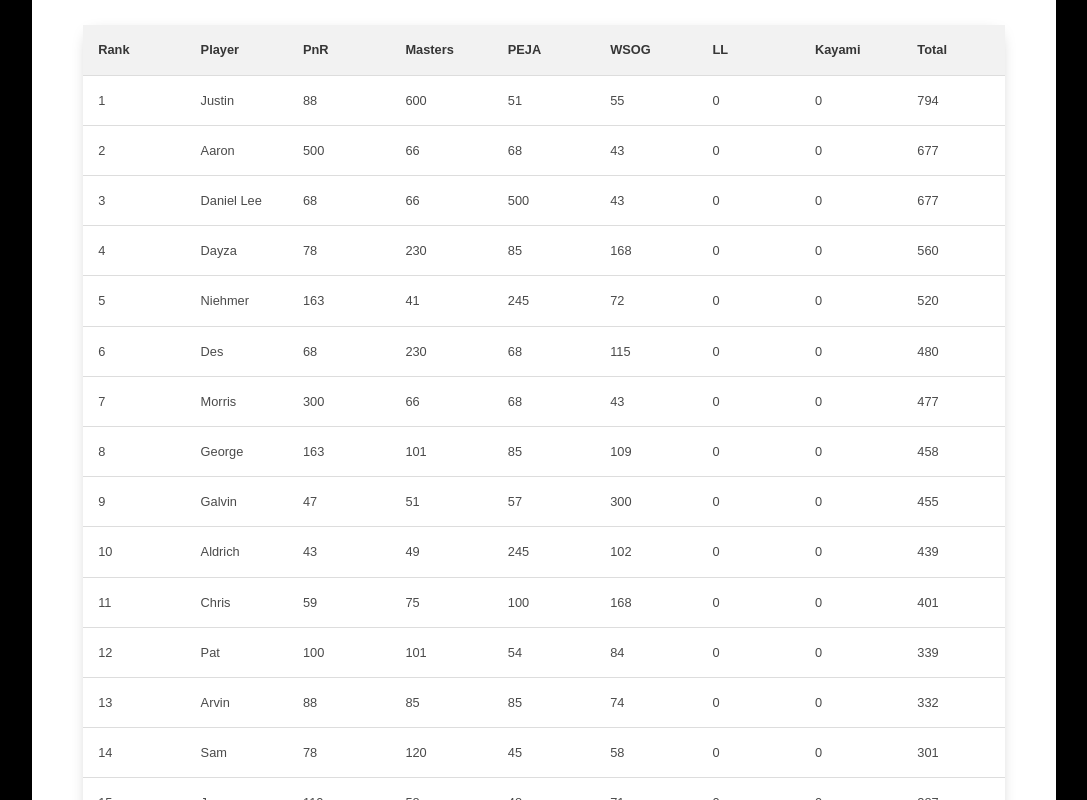
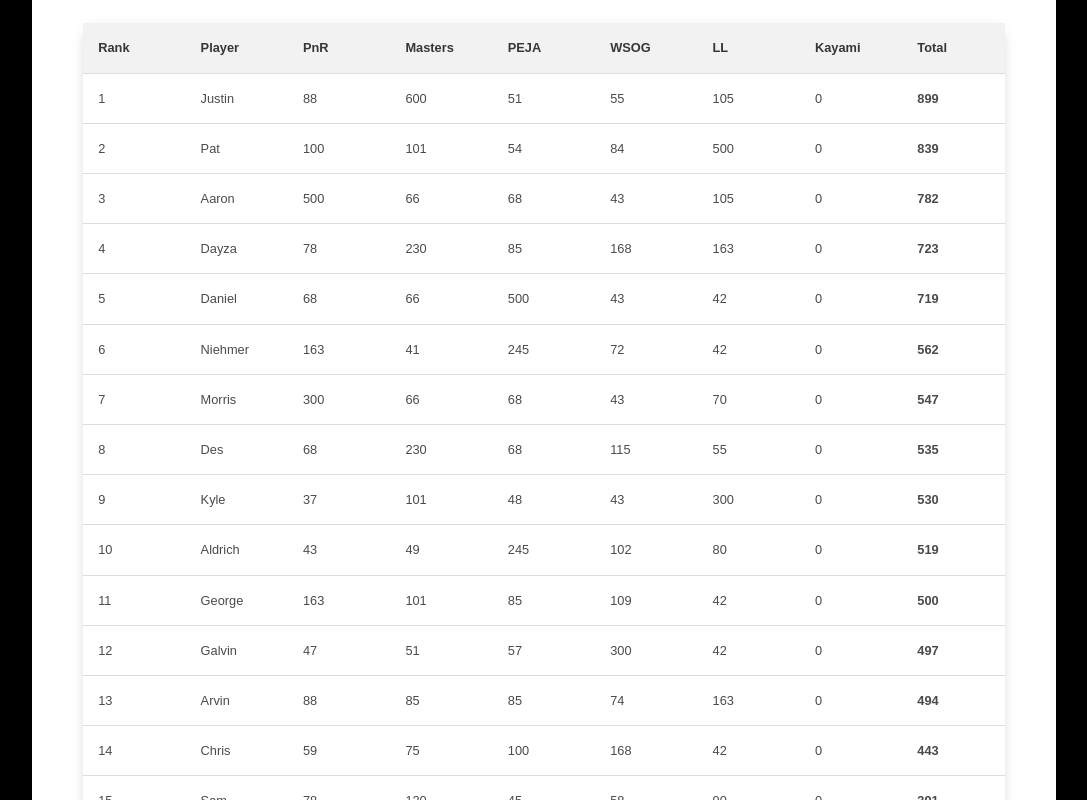
Before and after one commit to RoeenAngelo/vue-bga, a Vue app: page / in a window 1280 px wide. Shown: the part 760-1560 px from the top of the page, without its empty margins (96-1183 px from the left). Built offline with nearby package versions, Linux system fonts and the light colour scheme; no server answers.

Commit message:
Update scores

```diff
--- a/src/App.vue
+++ b/src/App.vue
@@ -10,7 +10,6 @@ import Footer from './components/Footer.vue';
 <template>
     <div id="wrapper">
       <Header class="header"/>
-      <!-- <MobileNavbar /> -->
       <Navbar />
       <RouterView />
       <Footer />
--- a/src/assets/main.css
+++ b/src/assets/main.css
@@ -2,6 +2,7 @@
 
 body {
     background-color: black;
+    margin: 0 auto;
 }
 
 * {
--- a/src/components/Header.vue
+++ b/src/components/Header.vue
@@ -9,7 +9,6 @@ import SignIn from './SignIn.vue';
 	<header id="header-container">
 		<SignIn />
 		<img src="@/assets/images/BGA-logo.jpg" alt="" />
-		<!-- <span class="logo"><img src="@/assets/BGA-logo.jpg" alt="" /></span>    -->
 	</header>
 </template>
 
--- a/src/components/Leaderboard.vue
+++ b/src/components/Leaderboard.vue
@@ -1,31 +1,31 @@
 
 <script setup>
     const leaderboard =  [
-          { id: 1, name: 'Justin', score1: 87.5, score2: 600, score3: 51, score4: 55, score5:0, score6: 0, get total() { return this.score1 + this.score2 + this.score3 + this.score4 + this.score5 + this.score6} },
-          { id: 2, name: 'Aaron', score1: 500, score2: 66, score3: 67.5, score4: 43.056, score5:0, score6: 0, get total() { return this.score1 + this.score2 + this.score3 + this.score4 + this.score5 + this.score6} },
-          { id: 3, name: 'Daniel Lee', score1: 67.5, score2: 66, score3: 500, score4: 43.056, score5:0, score6: 0, get total() { return this.score1 + this.score2 + this.score3 + this.score4 + this.score5 + this.score6} },
-          { id: 4, name: 'Morris', score1: 300, score2: 66, score3: 67.5, score4: 43.056, score5:0, score6: 0, get total() { return this.score1 + this.score2 + this.score3 + this.score4 + this.score5 + this.score6} },
-          { id: 5, name: 'Niehmer', score1: 162.5, score2: 41.078, score3: 245, score4: 71.667, score5:0, score6: 0,get total() { return this.score1 + this.score2 + this.score3 + this.score4 + this.score5 + this.score6} },
-          { id: 6, name: 'Dayza', score1: 77.5, score2: 230	, score3: 85, score4: 167.5, score5:0, score6: 0,get total() { return this.score1 + this.score2 + this.score3 + this.score4 + this.score5 + this.score6} },
-          { id: 7, name: 'Des', score1: 67.5, score2: 230, score3: 67.5, score4: 115, score5:0, score6: 0, get total() { return this.score1 + this.score2 + this.score3 + this.score4 + this.score5 + this.score6} },
-          { id: 8, name: 'George', score1: 162.5, score2: 101.333, score3: 85, score4: 109.167, score5:0, score6: 0, get total() { return this.score1 + this.score2 + this.score3 + this.score4 + this.score5 + this.score6} },
-          { id: 9, name: 'Aldrich', score1: 43, score2: 48.733, score3: 245, score4: 101.945, score5:0, score6: 0, get total() { return this.score1 + this.score2 + this.score3 + this.score4 + this.score5 + this.score6} },
-          { id: 10, name: 'Arvin', score1: 87.5, score2: 85, score3: 85, score4: 74.167, score5:0, score6: 0, get total() { return this.score1 + this.score2 + this.score3 + this.score4 + this.score5 + this.score6} },
-          { id: 11, name: 'Pat', score1: 100, score2: 101.333, score3: 54, score4: 83.611, score5:0, score6: 0, get total() { return this.score1 + this.score2 + this.score3 + this.score4 + this.score5 + this.score6} },
-          { id: 12, name: 'Sam', score1: 77.5, score2: 120, score3: 45, score4: 58, score5:0, score6: 0, get total() { return this.score1 + this.score2 + this.score3 + this.score4 + this.score5 + this.score6} },
-          { id: 13, name: 'Chris', score1: 58.5, score2: 74.5, score3: 100, score4: 167.5, score5:0, score6: 0, get total() { return this.score1 + this.score2 + this.score3 + this.score4 + this.score5 + this.score6} },
-          { id: 14, name: 'Ed', score1: 51, score2: 58, score3: 122.5, score4: 43.056, score5:0, score6: 0, get total() { return this.score1 + this.score2 + this.score3 + this.score4 + this.score5 + this.score6} },
-          { id: 15, name: 'Alan', score1: 49, score2: 54, score3: 122.5, score4: 43.056, score5:0, score6: 0, get total() { return this.score1 + this.score2 + this.score3 + this.score4 + this.score5 + this.score6} },
-          { id: 16, name: 'Joe', score1: 110, score2: 58, score3: 48, score4: 70.833, score5:0, score6: 0, get total() { return this.score1 + this.score2 + this.score3 + this.score4 + this.score5 + this.score6} },
-          { id: 17, name: 'Tim', score1: 37.167, score2: 85, score3: 67.5, score4: 91.111, score5:0, score6: 0, get total() { return this.score1 + this.score2 + this.score3 + this.score4 + this.score5 + this.score6} },
-          { id: 18, name: 'Kyle', score1: 37.167, score2: 101.333, score3: 48, score4: 43.056, score5:0, score6: 0, get total() { return this.score1 + this.score2 + this.score3 + this.score4 + this.score5 + this.score6} },
-          { id: 19, name: 'Jordan', score1: 58.5, score2: 61, score3: 43, score4: 43.056, score5:0, score6: 0,get total() { return this.score1 + this.score2 + this.score3 + this.score4 + this.score5 + this.score6}  },
-          { id: 20, name: 'Ezra', score1: 37.167, score2: 54, score3: 67.5, score4: 115, score5:0, score6: 0, get total() { return this.score1 + this.score2 + this.score3 + this.score4 + this.score5 + this.score6} },
-          { id: 21, name: 'Galvin', score1: 47, score2: 51, score3: 57, score4: 300, score5:0, score6: 0,get total() { return this.score1 + this.score2 + this.score3 + this.score4 + this.score5 + this.score6} },
-          { id: 22, name: 'James', score1: 45, score2: 74.5, score3: 35.5, score4: 59, score5:0, score6: 0, get total() { return this.score1 + this.score2 + this.score3 + this.score4 + this.score5 + this.score6} },
-          { id: 23, name: 'Jason', score1: 54, score2: 46.467, score3: 39, score4: 43.056, score5:0, score6: 0, get total() { return this.score1 + this.score2 + this.score3 + this.score4 + this.score5 + this.score6} },
-          { id: 24, name: 'Ronald', score1: 41, score2: 41.078, score3: 37, score4:43.056, score5:0, score6: 0, get total() { return this.score1 + this.score2 + this.score3 + this.score4 + this.score5 + this.score6} },
-          { id: 25, name: 'Ro', score1: 54, score2: 44.2, score3: 54, score4: 53, score5:0, score6: 0, get total() { return this.score1 + this.score2 + this.score3 + this.score4 + this.score5 + this.score6} },
+          { id: 1, name: 'Justin', score1: 87.5, score2: 600, score3: 51, score4: 55, score5: 105, score6: 0, get total() { return this.score1 + this.score2 + this.score3 + this.score4 + this.score5 + this.score6} },
+          { id: 2, name: 'Aaron', score1: 500, score2: 66, score3: 67.5, score4: 43.056, score5: 105, score6: 0, get total() { return this.score1 + this.score2 + this.score3 + this.score4 + this.score5 + this.score6} },
+          { id: 3, name: 'Daniel', score1: 67.5, score2: 66, score3: 500, score4: 43.056, score5: 42.063, score6: 0, get total() { return this.score1 + this.score2 + this.score3 + this.score4 + this.score5 + this.score6} },
+          { id: 4, name: 'Morris', score1: 300, score2: 66, score3: 67.5, score4: 43.056, score5: 70, score6: 0, get total() { return this.score1 + this.score2 + this.score3 + this.score4 + this.score5 + this.score6} },
+          { id: 5, name: 'Niehmer', score1: 162.5, score2: 41.078, score3: 245, score4: 71.667, score5: 42.063, score6: 0,get total() { return this.score1 + this.score2 + this.score3 + this.score4 + this.score5 + this.score6} },
+          { id: 6, name: 'Dayza', score1: 77.5, score2: 230	, score3: 85, score4: 167.5, score5: 162.5, score6: 0,get total() { return this.score1 + this.score2 + this.score3 + this.score4 + this.score5 + this.score6} },
+          { id: 7, name: 'Des', score1: 67.5, score2: 230, score3: 67.5, score4: 115, score5: 55, score6: 0, get total() { return this.score1 + this.score2 + this.score3 + this.score4 + this.score5 + this.score6} },
+          { id: 8, name: 'George', score1: 162.5, score2: 101.333, score3: 85, score4: 109.167, score5: 42.063, score6: 0, get total() { return this.score1 + this.score2 + this.score3 + this.score4 + this.score5 + this.score6} },
+          { id: 9, name: 'Aldrich', score1: 43, score2: 48.733, score3: 245, score4: 101.945, score5: 80, score6: 0, get total() { return this.score1 + this.score2 + this.score3 + this.score4 + this.score5 + this.score6} },
+          { id: 10, name: 'Arvin', score1: 87.5, score2: 85, score3: 85, score4: 74.167, score5: 162.5, score6: 0, get total() { return this.score1 + this.score2 + this.score3 + this.score4 + this.score5 + this.score6} },
+          { id: 11, name: 'Pat', score1: 100, score2: 101.333, score3: 54, score4: 83.611, score5: 500, score6: 0, get total() { return this.score1 + this.score2 + this.score3 + this.score4 + this.score5 + this.score6} },
+          { id: 12, name: 'Sam', score1: 77.5, score2: 120, score3: 45, score4: 58, score5: 90, score6: 0, get total() { return this.score1 + this.score2 + this.score3 + this.score4 + this.score5 + this.score6} },
+          { id: 13, name: 'Chris', score1: 58.5, score2: 74.5, score3: 100, score4: 167.5, score5: 42.063, score6: 0, get total() { return this.score1 + this.score2 + this.score3 + this.score4 + this.score5 + this.score6} },
+          { id: 14, name: 'Ed', score1: 51, score2: 58, score3: 122.5, score4: 43.056, score5: 75, score6: 0, get total() { return this.score1 + this.score2 + this.score3 + this.score4 + this.score5 + this.score6} },
+          { id: 15, name: 'Alan', score1: 49, score2: 54, score3: 122.5, score4: 43.056, score5: 42.063, score6: 0, get total() { return this.score1 + this.score2 + this.score3 + this.score4 + this.score5 + this.score6} },
+          { id: 16, name: 'Joe', score1: 110, score2: 58, score3: 48, score4: 70.833, score5: 85, score6: 0, get total() { return this.score1 + this.score2 + this.score3 + this.score4 + this.score5 + this.score6} },
+          { id: 17, name: 'Tim', score1: 37.167, score2: 85, score3: 67.5, score4: 91.111, score5: 65, score6: 0, get total() { return this.score1 + this.score2 + this.score3 + this.score4 + this.score5 + this.score6} },
+          { id: 18, name: 'Kyle', score1: 37.167, score2: 101.333, score3: 48, score4: 43.056, score5: 300, score6: 0, get total() { return this.score1 + this.score2 + this.score3 + this.score4 + this.score5 + this.score6} },
+          { id: 19, name: 'Jordan', score1: 58.5, score2: 61, score3: 43, score4: 43.056, score5: 42.063, score6: 0,get total() { return this.score1 + this.score2 + this.score3 + this.score4 + this.score5 + this.score6}  },
+          { id: 20, name: 'Ezra', score1: 37.167, score2: 54, score3: 67.5, score4: 115, score5: 42.063, score6: 0, get total() { return this.score1 + this.score2 + this.score3 + this.score4 + this.score5 + this.score6} },
+          { id: 21, name: 'Galvin', score1: 47, score2: 51, score3: 57, score4: 300, score5: 42.063, score6: 0,get total() { return this.score1 + this.score2 + this.score3 + this.score4 + this.score5 + this.score6} },
+          { id: 22, name: 'James', score1: 45, score2: 74.5, score3: 35.5, score4: 59, score5: 57, score6: 0, get total() { return this.score1 + this.score2 + this.score3 + this.score4 + this.score5 + this.score6} },
+          { id: 23, name: 'Jason', score1: 54, score2: 46.467, score3: 39, score4: 43.056, score5: 42.063, score6: 0, get total() { return this.score1 + this.score2 + this.score3 + this.score4 + this.score5 + this.score6} },
+          { id: 24, name: 'Ronald', score1: 41, score2: 41.078, score3: 37, score4:43.056, score5: 60, score6: 0, get total() { return this.score1 + this.score2 + this.score3 + this.score4 + this.score5 + this.score6} },
+          { id: 25, name: 'Ro', score1: 54, score2: 44.2, score3: 54, score4: 53, score5: 53, score6: 0, get total() { return this.score1 + this.score2 + this.score3 + this.score4 + this.score5 + this.score6} },
         ]
 
     const sortedLeaderboard = leaderboard.sort((a,b) => b.total - a.total)
@@ -58,7 +58,7 @@
                 <td>{{ filters.formatScore(player.score4) }}</td>
                 <td>{{ filters.formatScore(player.score5) }}</td>
                 <td>{{ filters.formatScore(player.score6) }}</td>
-                <td>{{ filters.formatScore(player.total) }}</td>
+                <td style="font-weight: bold ;">{{ filters.formatScore(player.total) }}</td>
               </tr>
             </tbody>
         </table>
--- a/src/components/SignIn.vue
+++ b/src/components/SignIn.vue
@@ -152,9 +152,9 @@ document.removeEventListener('keyup', handleKeyboard)
 
 .sign_in_btn {
     align-self: flex-end;
-    margin-right: 1rem;
     color: white;
     border: none;
+    font-size: .7em;
 
     &:hover {
       color: rgb(164, 132, 132);
@@ -163,7 +163,7 @@ document.removeEventListener('keyup', handleKeyboard)
 
 
 
-  button {
+button {
   background: none;
   border: 0.5px solid rgb(202, 202, 202);
   border-radius: 0.3rem;
@@ -171,10 +171,10 @@ document.removeEventListener('keyup', handleKeyboard)
   cursor: pointer;
 }
 
-form {
-  padding: 0 1rem;
-  border-radius: 0.3rem;
-}
+// form {
+//   padding: 0 1rem;
+//   border-radius: 0.3rem;
+// }
 
 .form_group {
   padding: 1rem 0;
@@ -191,6 +191,7 @@ label {
   flex: 1;
   padding-right: 5px;
   padding-left: 0;
+  text-align: left;
 }
 
 input, textarea {
```
